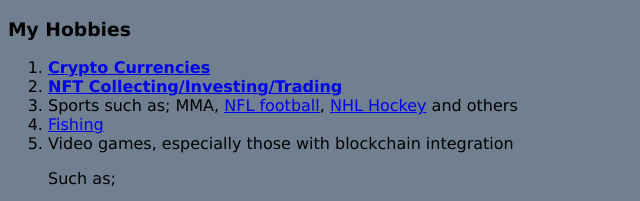
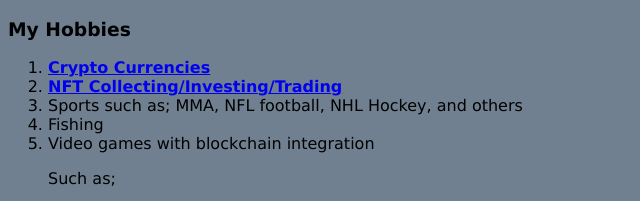
Before and after one commit to UMotivesYT/cv, a plain HTML site: page hobbies.html in a window 1280 px wide. Shown: the top 201 px of the page, without its empty margins (0-640 px from the left). Drawn offline with Linux system fonts and the light colour scheme; grey boxes are pictures that could not be loaded.

Commit message:
Update hobbies.html

```diff
--- a/hobbies.html
+++ b/hobbies.html
@@ -22,10 +22,10 @@
     <h3>My Hobbies</h3>
         <ol>
             <li><strong><a href="https://coinbase.com/join/seekin_i7?src=android-link">Crypto Currencies</a></strong></li>
-            <li><strong><a href="https://opensea.io/UlteriorMotives">NFT Collecting/Investing/Trading</a></strong></li>
-            <li>Sports such as; MMA, <a href="https://scontent-bos5-1.xx.fbcdn.net/v/t31.18172-8/21457926_10214172341409229_8150495787124260916_o.jpg?_nc_cat=108&ccb=1-7&_nc_sid=174925&_nc_ohc=3_9qqQQiFi8AX-ZBjo3&tn=f9jCM7_uv1IxBkZS&_nc_ht=scontent-bos5-1.xx&oh=00_AT_n858qNppc0iHMHqEDjcJ-gZSTbTkb7CAGpGXe-0ZGQw&oe=635AD862"> NFL football</a>, <a href="https://scontent-bos5-1.xx.fbcdn.net/v/t1.18169-9/1426514_10202677025393513_208389115_n.jpg?_nc_cat=101&ccb=1-7&_nc_sid=174925&_nc_ohc=acOp9BLc2P8AX-NPasy&_nc_ht=scontent-bos5-1.xx&oh=00_AT903G5ExfNKXIk9hPITPNMrQPXCGDh-gUtYmnAjZy7_Wg&oe=635A3168">NHL Hockey</a> and others</li>
-            <li><a href="https://scontent-bos5-1.xx.fbcdn.net/v/t31.18172-8/289854_2409186875790_1181355931_o.jpg?stp=c0.34.206.206a_dst-jpg_p206x206&_nc_cat=107&ccb=1-7&_nc_sid=da31f3&_nc_ohc=YTO2hU9UBLYAX_LZAL9&_nc_ht=scontent-bos5-1.xx&oh=00_AT81bl7D9QPq-gyTCN2jUYeAq2YUsz7fwkt_0vFm7gNyBw&oe=6359E14C">Fishing </a></li>
-            <li>Video games, especially those with blockchain integration</li>
+            <li><strong><a href="https://opensea.io/0x76DFb">NFT Collecting/Investing/Trading</a></strong></li>
+            <li>Sports such as; MMA, NFL football, NHL Hockey, and others</li>
+            <li>Fishing</a></li>
+            <li>Video games with blockchain integration</li>
               <p>Such as;</p>
               <table size="20">
                 <tr>
```
